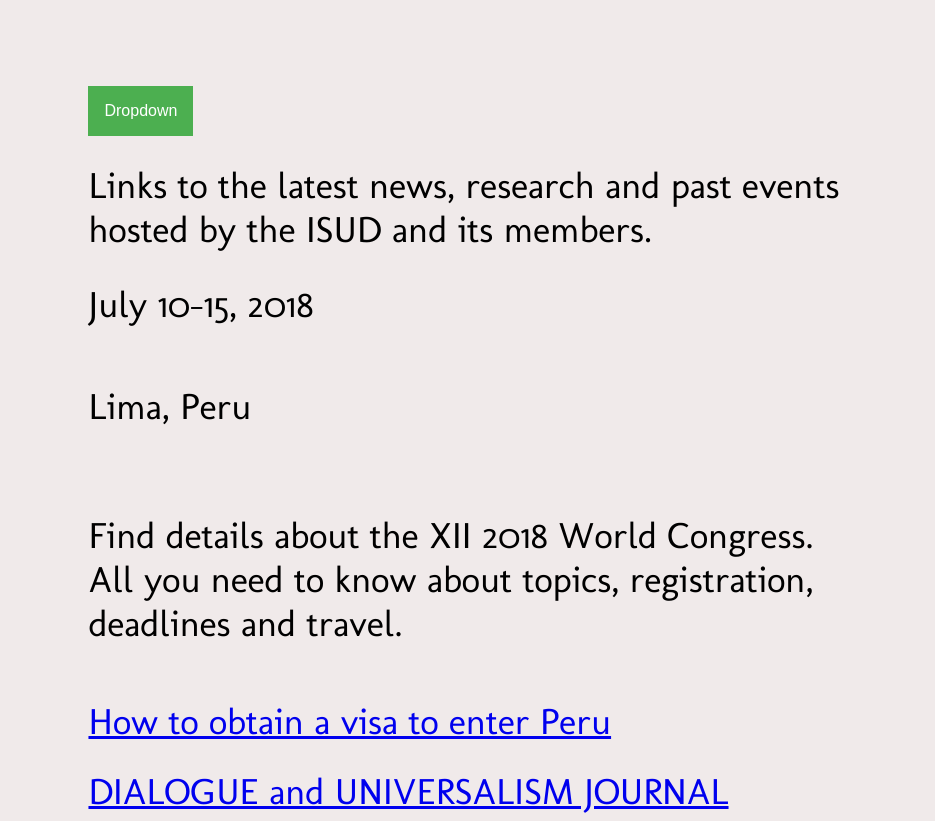
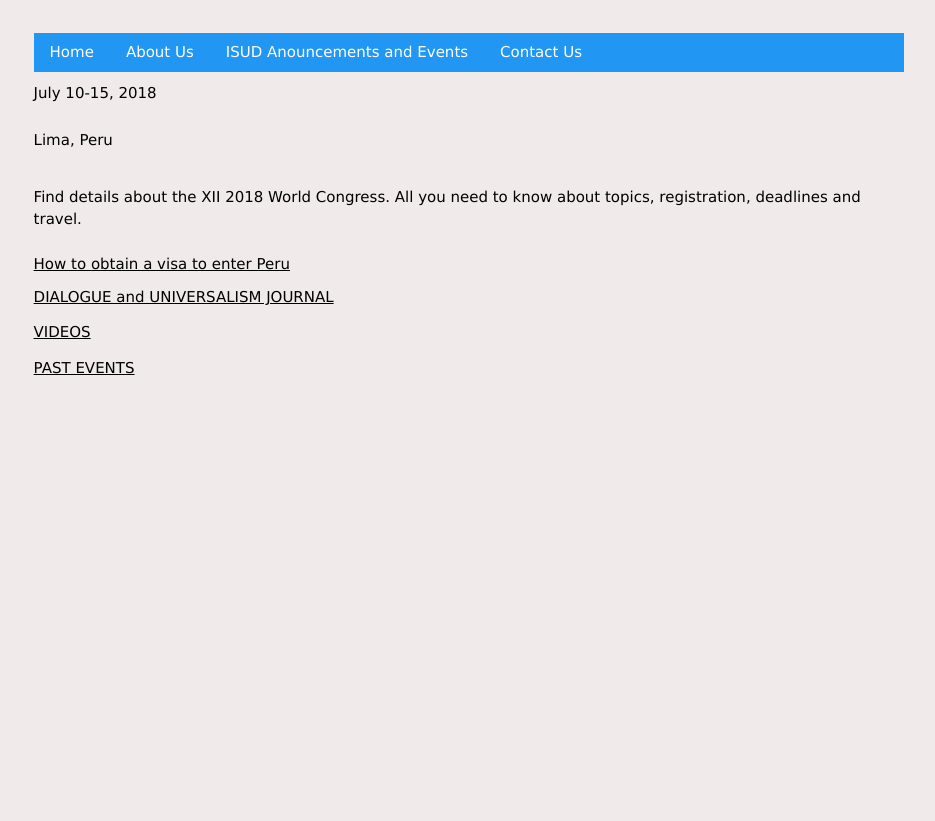
Before and after one commit to tinkzgee/Project2-1, a plain HTML site: page news.html in a window 1280 px wide. Shown: the top 821 px of the page, without its empty margins (171-1106 px from the left). After the commit the page ends 800 px from the top, so only its background shows below. Drawn offline with nearby package versions, Linux system fonts and the light colour scheme; a web font is replaced by a local one.

Commit message:
fixed nav and indentation

```diff
--- a/contactus.html
+++ b/contactus.html
@@ -1,57 +1,39 @@
-
 <!DOCTYPE html>
 <html>
 <head>
-    <title> ISUD </title>
+  <title>Contact Us</title>
   <meta charset="UTF-8">
-    <link rel="stylesheet" media="screen" href="resetCSS/reset.css"/>
-    <meta name="viewport" content="width=device-width,initial-scale=1.0,shrink-to-fit=no" />
-    <link rel="stylesheet" media="screen" href="css/screen.css"/>
+  <link href="resetCSS/reset.css" media="screen" rel="stylesheet">
+  <meta content="width=device-width,initial-scale=1.0,shrink-to-fit=no" name="viewport">
+  <link href="css/screen.css" media="screen" rel="stylesheet">
   <link href="https://fonts.googleapis.com/css?family=Molengo" rel="stylesheet">
   <link href="https://fonts.googleapis.com/css?family=Average" rel="stylesheet">
   <link href="https://fonts.googleapis.com/css?family=Marcellus+SC" rel="stylesheet">
-    <link rel="stylesheet" href="https://www.w3schools.com/w3css/4/w3.css">
-    <script src="js/site.js"></script>
-    <script src="js/map.js"></script>
+  <link href="https://www.w3schools.com/w3css/4/w3.css" rel="stylesheet">
+  <script src="js/site.js">
+  </script>
 </head>
 <body>
-<!-- Navigation -->
-  <nav class="w3-bar w3-black">
-    <a href="index.html" class="w3-button w3-bar-item">Home</a>
-    <a href="news.index" class="w3-button w3-bar-item">Events</a>
-    <a href="about.index" class="w3-button w3-bar-item">About Us</a>
-    <a href="contactus.html" class="w3-button w3-bar-item">Contact Us</a>
+  <nav class="w3-bar w3-blue">
+    <a class="w3-button w3-bar-item" href="index.html">Home</a>
+    <a class="w3-button w3-bar-item" href="about.html">About Us</a>
+    <a class="w3-button w3-bar-item" href="news.html">ISUD Anouncements and Events</a>
+    <a class="w3-button w3-bar-item" href="contactus.html">Contact Us</a>
   </nav>
-
-   <form class="form-container" name="myForm" action= "#null" method="get" onsubmit="return validateForm()" autocomplete="on">
+  <form action="#null" autocomplete="on" class="form-container" id="myForm" method="get" name="myForm" onsubmit="return validateForm()">
     <h1>Contact Us</h1>
     <h4>Thank you for your interest in ISUD. To contact us please reach us via:</h4>
     <ul>
-        <li>
-          <label >FULL NAME*</label>
-          <input type="text" name="name" id="name" class="icon-1">
-        </li>
-        <li>
-          <label >EMAIL*</label>
-          <input type="text" name="email" id="email" class="icon-3">
-        </li>
-        <li>
-          <label >Subject(Optional) </label>
-          <input type="text" name="Phone" id="Phone" class="icon-3">
-        </li>
-        <li class="list">
-        <label> Message </label>
-          <textarea id="subject" name="subject" placeholder="Write something.." style="height:200px" width="max-width" height="200px">
-          </textarea>
-        <input type="submit" value="Sign-up" class="submit-btn">
-        </li>
+      <li><label>FULL NAME*</label> <input class="icon-1" id="name" name="name" type="text"></li>
+      <li><label>EMAIL*</label> <input class="icon-3" id="email" name="email" type="text"></li>
+      <li><label>Subject(Optional)</label> <input class="icon-3" id="Phone" name="Phone" type="text"></li>
+      <li class="list"><label>Message</label>
+      <textarea id="subject" name="subject" placeholder="Write something.." style="height:200px"></textarea> <input class="submit-btn" type="submit" value="Sign-up"></li>
     </ul>
   </form>
-
   <div id="map">
     <div id="canvas"></div>
   </div>
-
   <footer class="w3-container w3-padding-64 w3-center w3-black w3-xlarge">
     <a href="#"><i class="fa fa-facebook-official"></i></a>
   </footer>
--- a/news.html
+++ b/news.html
@@ -1,59 +1,37 @@
 <!DOCTYPE html>
-<html lang="en" class="nojs">
+<html class="nojs" lang="en">
 <head>
-    <title> World Diaglogue </title>
+  <title>Annoucements and Events</title>
   <meta charset="UTF-8">
-    <link rel="stylesheet" media="screen" href="resetCSS/reset.css"/>
-    <meta name="viewport" content="width=device-width,initial-scale=1.0,shrink-to-fit=no" />
-    <link rel="stylesheet" media="screen" href="css/screen.css" />
+  <link href="resetCSS/reset.css" media="screen" rel="stylesheet">
+  <meta content="width=device-width,initial-scale=1.0,shrink-to-fit=no" name="viewport">
+  <link href="css/screen.css" media="screen" rel="stylesheet">
   <link href="https://fonts.googleapis.com/css?family=Molengo" rel="stylesheet">
   <link href="https://fonts.googleapis.com/css?family=Average" rel="stylesheet">
   <link href="https://fonts.googleapis.com/css?family=Marcellus+SC" rel="stylesheet">
-    <script src="js/site.js"></script>
+  <link href="https://www.w3schools.com/w3css/4/w3.css" rel="stylesheet">
+  <script src="js/site.js">
+  </script>
 </head>
 <body>
-<div>
-
-
-
-
-<div class="dropdown">
-  <button class="dropbtn">Dropdown</button>
-  <div class="dropdown-content">
-    <a href="#">Link 1</a>
-    <a href="#">Link 2</a>
-    <a href="#">Link 3</a>
-  </div>
-</div>
-<p> Links to the latest news, research and past events hosted by the ISUD and its members. </p>
-
-
-
-
-
-
-<p> July 10-15, 2018</p>
-
-</p>Lima, Peru</p>
-
-
-
-</p>Find details about the XII 2018 World Congress.
-
-All you need to know about topics, registration,
-
-deadlines and travel. </p>
-
-
+  <nav class="w3-bar w3-blue">
+    <a class="w3-button w3-bar-item" href="index.html">Home</a>
+    <a class="w3-button w3-bar-item" href="about.html">About Us</a>
+    <a class="w3-button w3-bar-item" href="news.html">ISUD Anouncements and Events</a>
+    <a class="w3-button w3-bar-item" href="contactus.html">Contact Us</a>
+  </nav>
+  <p>July 10-15, 2018</p>
+  <p></p>Lima, Peru
+  <p></p>
+  <p></p>Find details about the XII 2018 World Congress. All you need to know about topics, registration, deadlines and travel.
+  <p></p>
   <ul>
-<li><a href="https://www.worldialogue.org/2018-congress-how-to-obtain-a-visa">How to obtain a visa to enter Peru</a></li>
+    <li>
+      <a href="https://www.worldialogue.org/2018-congress-how-to-obtain-a-visa">How to obtain a visa to enter Peru</a>
+    </li>
   </ul>
-<p> <a href="https://www.worldialogue.org/d---u-journal" > DIALOGUE and UNIVERSALISM JOURNAL</a></p>
-<p> <a href="https://www.worldialogue.org/videos" > VIDEOS</a></p>
-<p> <a href="https://www.worldialogue.org/past-events" > PAST EVENTS</a></p>
-
-</div>
-
-
+  <p><a href="https://www.worldialogue.org/d---u-journal">DIALOGUE and UNIVERSALISM JOURNAL</a></p>
+  <p><a href="https://www.worldialogue.org/videos">VIDEOS</a></p>
+  <p><a href="https://www.worldialogue.org/past-events">PAST EVENTS</a></p>
 </body>
 </html>
```
Lines whose indentation alone changed are shown as unchanged.
